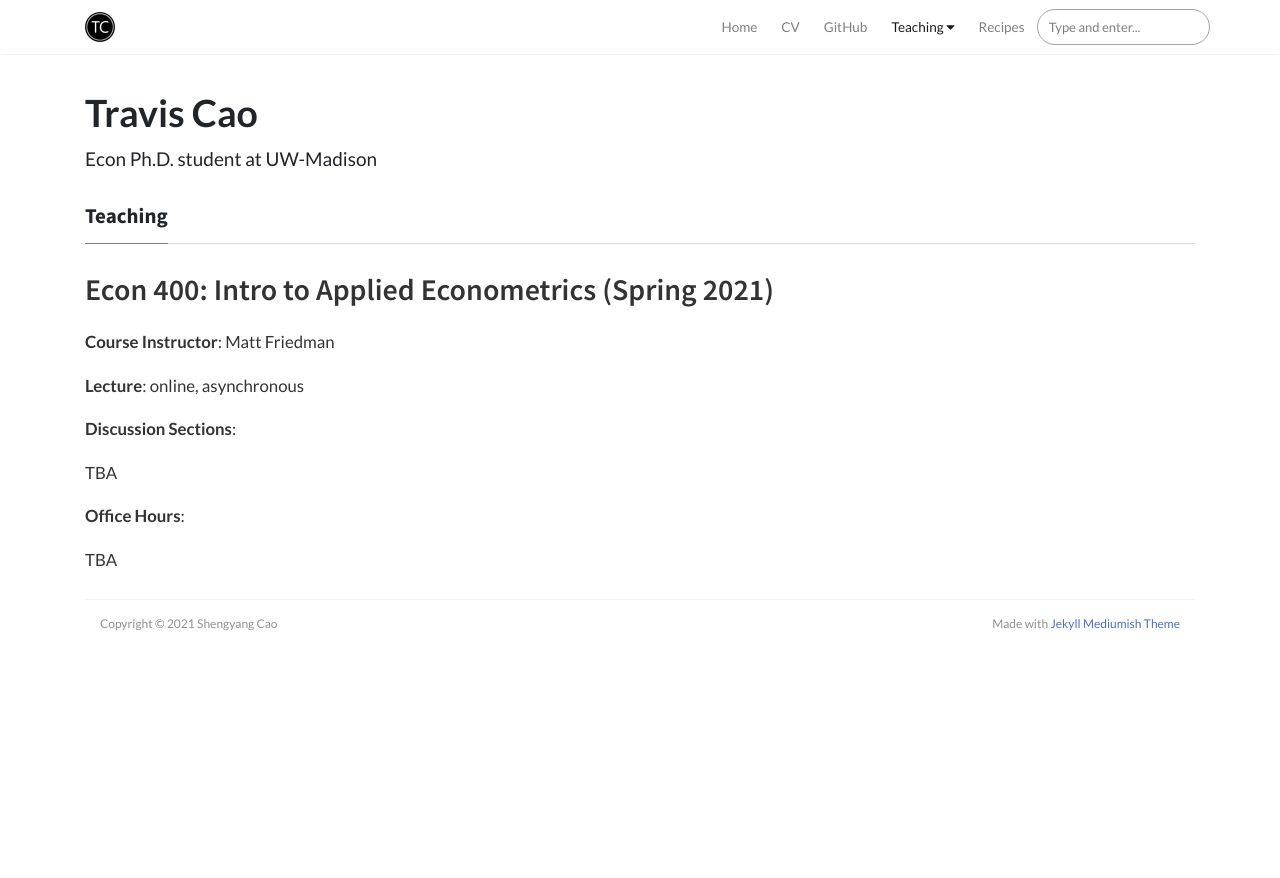
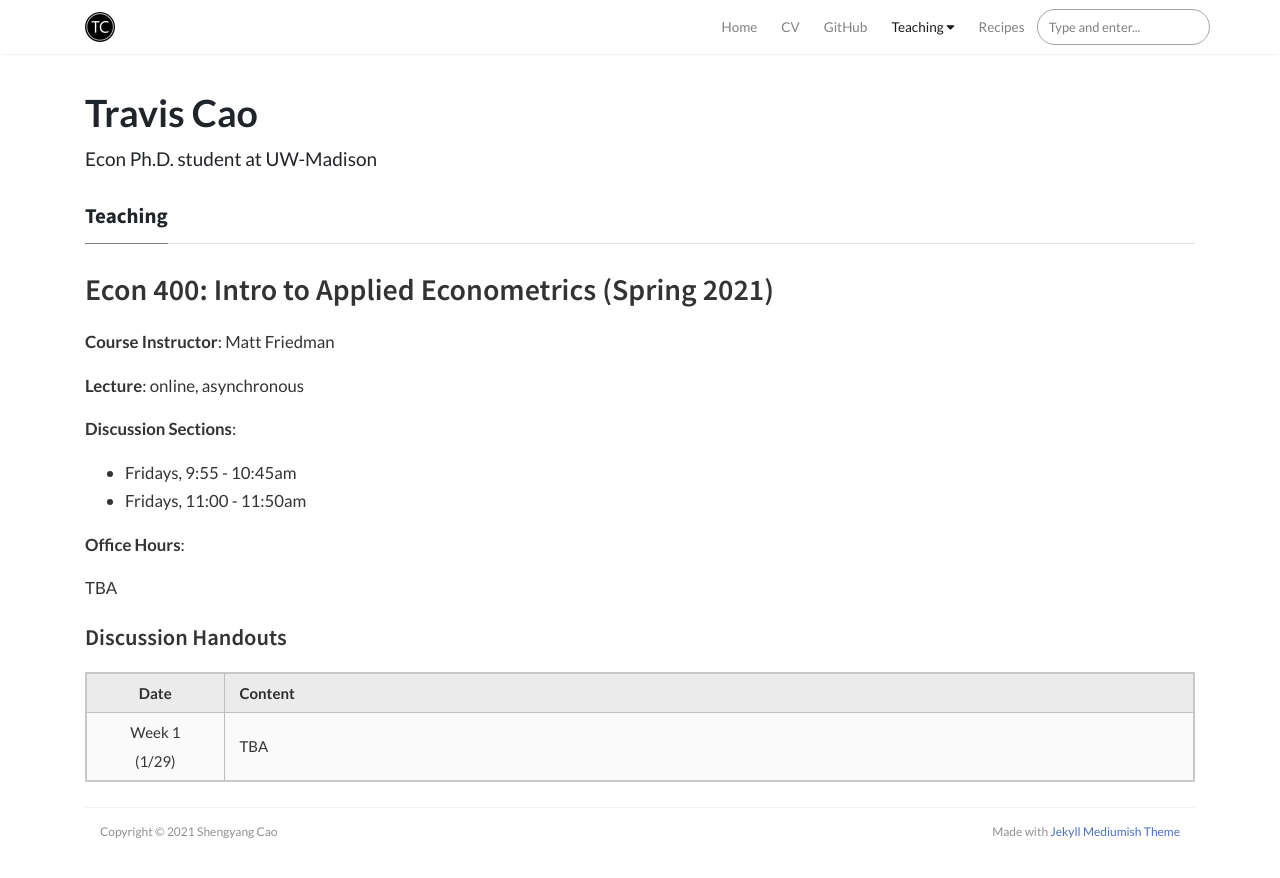
Before and after one commit to scaotravis/scaotravis.github.io, a Jekyll site: the page built from _pages/teaching/sp21-400.md, in a window 1280 px wide. Shown: the top 878 px of the page. Built offline with Jekyll 4.4.1, drawn with Linux system fonts in a browser that asks for light colours; nearby versions of some CDN libraries; comment, search, counter and statistics services are not loaded.

Commit message:
update 400 page

```diff
--- a/_pages/teaching/sp21-400.md
+++ b/_pages/teaching/sp21-400.md
@@ -12,8 +12,15 @@ categories: Teaching
 
 **Discussion Sections**:
 
-TBA
+* Fridays, 9:55 - 10:45am
+* Fridays, 11:00 - 11:50am
 
 **Office Hours**:
 
 TBA
+
+#### Discussion Handouts
+
+|     Date    |                     Content                     |
+|:-----------:|	:---------------------------------------------- |
+| Week 1 <br> (1/29) | TBA |
```
Also changed, not shown: 2 other files.
